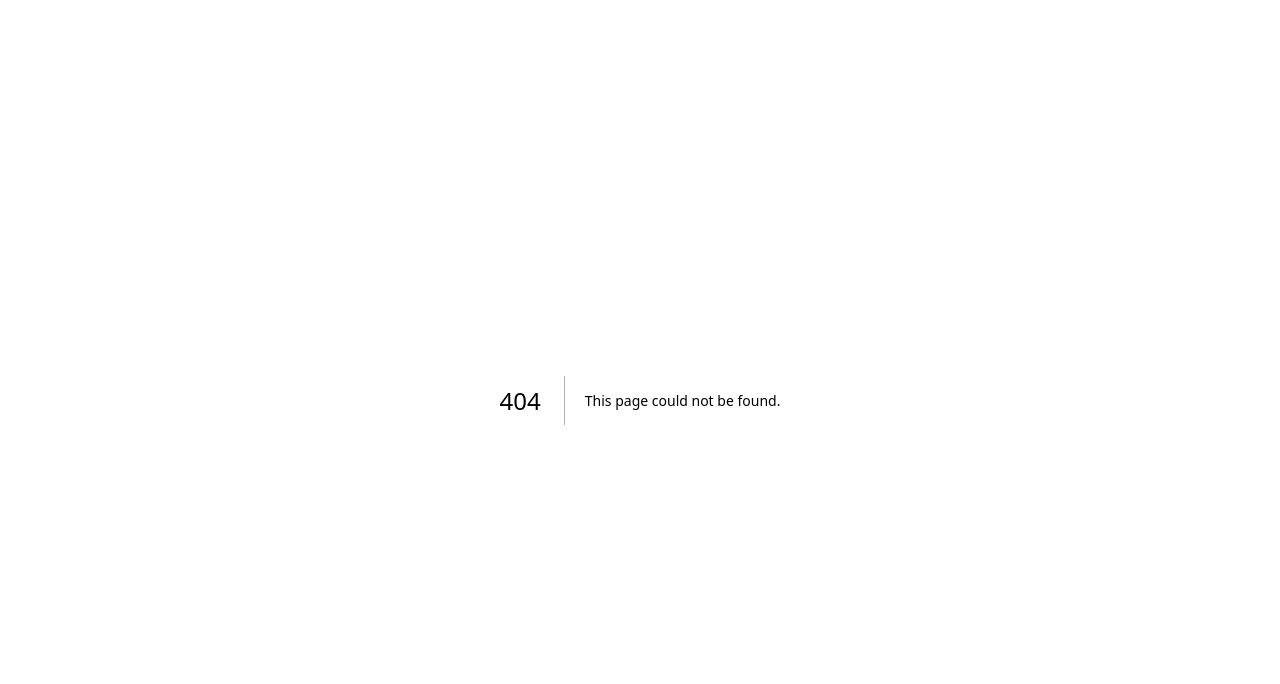
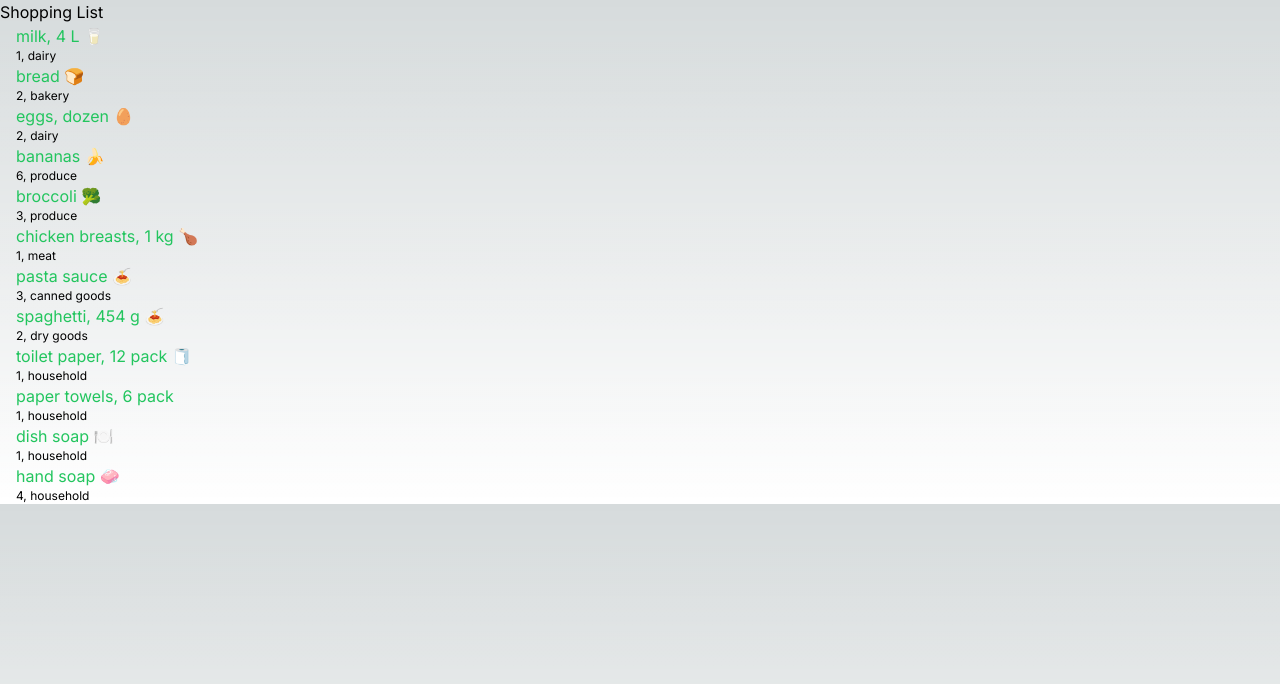
Before and after one commit to Jhmrxclmnt/cprg306-assignments, a Next.js app: page /week-3 in a window 1280 px wide. Before the commit this address had no page. Shown: the top 684 px of the page. Built offline with nearby package versions, Linux system fonts and the light colour scheme.

Commit message:
Week3
Week3-Assisgnment

```diff
--- a/app/layout.js
+++ b/app/layout.js
@@ -4,7 +4,7 @@ import './globals.css'
 const inter = Inter({ subsets: ['latin'] })
 
 export const metadata = {
-  title: 'Create Next App',
+  title: 'Shopping List',
   description: 'Generated by create next app',
 }
 
--- a/app/page.js
+++ b/app/page.js
@@ -1,113 +1,16 @@
-import Image from 'next/image'
-
-export default function Home() {
+import Link from "next/link";
+export default function Header(){
   return (
-    <main className="flex min-h-screen flex-col items-center justify-between p-24">
-      <div className="z-10 max-w-5xl w-full items-center justify-between font-mono text-sm lg:flex">
-        <p className="fixed left-0 top-0 flex w-full justify-center border-b border-gray-300 bg-gradient-to-b from-zinc-200 pb-6 pt-8 backdrop-blur-2xl dark:border-neutral-800 dark:bg-zinc-800/30 dark:from-inherit lg:static lg:w-auto  lg:rounded-xl lg:border lg:bg-gray-200 lg:p-4 lg:dark:bg-zinc-800/30">
-          Get started by editing&nbsp;
-          <code className="font-mono font-bold">app/page.js</code>
-        </p>
-        <div className="fixed bottom-0 left-0 flex h-48 w-full items-end justify-center bg-gradient-to-t from-white via-white dark:from-black dark:via-black lg:static lg:h-auto lg:w-auto lg:bg-none">
-          <a
-            className="pointer-events-none flex place-items-center gap-2 p-8 lg:pointer-events-auto lg:p-0"
-            href="https://vercel.com?utm_source=create-next-app&utm_medium=appdir-template&utm_campaign=create-next-app"
-            target="_blank"
-            rel="noopener noreferrer"
-          >
-            By{' '}
-            <Image
-              src="/vercel.svg"
-              alt="Vercel Logo"
-              className="dark:invert"
-              width={100}
-              height={24}
-              priority
-            />
-          </a>
-        </div>
-      </div>
-
-      <div className="relative flex place-items-center before:absolute before:h-[300px] before:w-[480px] before:-translate-x-1/2 before:rounded-full before:bg-gradient-radial before:from-white before:to-transparent before:blur-2xl before:content-[''] after:absolute after:-z-20 after:h-[180px] after:w-[240px] after:translate-x-1/3 after:bg-gradient-conic after:from-sky-200 after:via-blue-200 after:blur-2xl after:content-[''] before:dark:bg-gradient-to-br before:dark:from-transparent before:dark:to-blue-700 before:dark:opacity-10 after:dark:from-sky-900 after:dark:via-[#0141ff] after:dark:opacity-40 before:lg:h-[360px] z-[-1]">
-        <Image
-          className="relative dark:drop-shadow-[0_0_0.3rem_#ffffff70] dark:invert"
-          src="/next.svg"
-          alt="Next.js Logo"
-          width={180}
-          height={37}
-          priority
-        />
-      </div>
-
-      <div className="mb-32 grid text-center lg:max-w-5xl lg:w-full lg:mb-0 lg:grid-cols-4 lg:text-left">
-        <a
-          href="https://nextjs.org/docs?utm_source=create-next-app&utm_medium=appdir-template&utm_campaign=create-next-app"
-          className="group rounded-lg border border-transparent px-5 py-4 transition-colors hover:border-gray-300 hover:bg-gray-100 hover:dark:border-neutral-700 hover:dark:bg-neutral-800/30"
-          target="_blank"
-          rel="noopener noreferrer"
-        >
-          <h2 className={`mb-3 text-2xl font-semibold`}>
-            Docs{' '}
-            <span className="inline-block transition-transform group-hover:translate-x-1 motion-reduce:transform-none">
-              -&gt;
-            </span>
-          </h2>
-          <p className={`m-0 max-w-[30ch] text-sm opacity-50`}>
-            Find in-depth information about Next.js features and API.
-          </p>
-        </a>
-
-        <a
-          href="https://nextjs.org/learn?utm_source=create-next-app&utm_medium=appdir-template-tw&utm_campaign=create-next-app"
-          className="group rounded-lg border border-transparent px-5 py-4 transition-colors hover:border-gray-300 hover:bg-gray-100 hover:dark:border-neutral-700 hover:dark:bg-neutral-800 hover:dark:bg-opacity-30"
-          target="_blank"
-          rel="noopener noreferrer"
-        >
-          <h2 className={`mb-3 text-2xl font-semibold`}>
-            Learn{' '}
-            <span className="inline-block transition-transform group-hover:translate-x-1 motion-reduce:transform-none">
-              -&gt;
-            </span>
-          </h2>
-          <p className={`m-0 max-w-[30ch] text-sm opacity-50`}>
-            Learn about Next.js in an interactive course with&nbsp;quizzes!
-          </p>
-        </a>
-
-        <a
-          href="https://vercel.com/templates?framework=next.js&utm_source=create-next-app&utm_medium=appdir-template&utm_campaign=create-next-app"
-          className="group rounded-lg border border-transparent px-5 py-4 transition-colors hover:border-gray-300 hover:bg-gray-100 hover:dark:border-neutral-700 hover:dark:bg-neutral-800/30"
-          target="_blank"
-          rel="noopener noreferrer"
-        >
-          <h2 className={`mb-3 text-2xl font-semibold`}>
-            Templates{' '}
-            <span className="inline-block transition-transform group-hover:translate-x-1 motion-reduce:transform-none">
-              -&gt;
-            </span>
-          </h2>
-          <p className={`m-0 max-w-[30ch] text-sm opacity-50`}>
-            Explore starter templates for Next.js.
-          </p>
-        </a>
-
-        <a
-          href="https://vercel.com/new?utm_source=create-next-app&utm_medium=appdir-template&utm_campaign=create-next-app"
-          className="group rounded-lg border border-transparent px-5 py-4 transition-colors hover:border-gray-300 hover:bg-gray-100 hover:dark:border-neutral-700 hover:dark:bg-neutral-800/30"
-          target="_blank"
-          rel="noopener noreferrer"
-        >
-          <h2 className={`mb-3 text-2xl font-semibold`}>
-            Deploy{' '}
-            <span className="inline-block transition-transform group-hover:translate-x-1 motion-reduce:transform-none">
-              -&gt;
-            </span>
-          </h2>
-          <p className={`m-0 max-w-[30ch] text-sm opacity-50`}>
-            Instantly deploy your Next.js site to a shareable URL with Vercel.
-          </p>
-        </a>
-      </div>
+    <main>
+      <h1 className="text-4x1"> CPRG 306: Web Development 2 - Assignments</h1>
+      <ul>
+        <li>
+        <Link href="week-2">Week2</Link>
+        </li>
+        <li>
+        <Link href="week-3">Week3</Link>
+        </li>
+      </ul>
     </main>
-  )
+  );
 }
--- /dev/null
+++ b/app/week-3/item-list.js
@@ -0,0 +1,164 @@
+import Item from "./item";
+
+export default function ItemList(name, quantity, category) {
+    const item1 = {
+        name: "milk, 4 L 🥛",
+        quantity: 1,
+        category: "dairy",
+      };
+
+      const item2 = {
+        name: "bread 🍞",
+        quantity: 2,
+        category: "bakery",
+      };
+
+      const item3 = {
+        name: "eggs, dozen 🥚",
+        quantity: 2,
+        category: "dairy",
+      };
+
+      const item4 = {
+        name: "bananas 🍌",
+        quantity: 6,
+        category: "produce",
+      };
+
+      const item5 = {
+        name: "broccoli 🥦",
+        quantity: 3,
+        category: "produce",
+      };
+
+      const item6 = {
+        name: "chicken breasts, 1 kg 🍗",
+        quantity: 1,
+        category: "meat",
+      };
+
+      const item7 = {
+        name: "pasta sauce 🍝",
+        quantity: 3,
+        category: "canned goods",
+      };
+
+      const item8 = {
+        name: "spaghetti, 454 g 🍝",
+        quantity: 2,
+        category: "dry goods",
+      };
+
+      const item9 = {
+        name: "toilet paper, 12 pack 🧻",
+        quantity: 1,
+        category: "household",
+      };
+
+      const item10 = {
+        name: "paper towels, 6 pack",
+        quantity: 1,
+        category: "household",
+      };
+
+      const item11 = {
+        name: "dish soap 🍽️",
+        quantity: 1,
+        category: "household",
+      };
+
+      const item12 = {
+        name: "hand soap 🧼",
+        quantity: 4,
+        category: "household",
+      };
+
+    return(
+      <ul>
+      <li>
+        <Item
+          name={item1.name}
+          quantity={item1.quantity}
+          category={item1.category}
+        />
+      </li>
+      <li>
+        <Item
+          name={item2.name}
+          quantity={item2.quantity}
+          category={item2.category}
+        />
+      </li>
+      <li>
+        <Item
+          name={item3.name}
+          quantity={item3.quantity}
+          category={item3.category}
+        />
+      </li>
+      <li>
+        <Item
+          name={item4.name}
+          quantity={item4.quantity}
+          category={item4.category}
+        />
+      </li>
+      <li>
+        <Item
+          name={item5.name}
+          quantity={item5.quantity}
+          category={item5.category}
+        />
+      </li>
+      <li>
+        <Item
+          name={item6.name}
+          quantity={item6.quantity}
+          category={item6.category}
+        />
+      </li>
+      <li>
+        <Item
+          name={item7.name}
+          quantity={item7.quantity}
+          category={item7.category}
+        />
+      </li>
+      <li>
+        <Item
+          name={item8.name}
+          quantity={item8.quantity}
+          category={item8.category}
+        />
+      </li>
+      <li>
+        <Item
+          name={item9.name}
+          quantity={item9.quantity}
+          category={item9.category}
+        />
+      </li>
+      <li>
+        <Item
+          name={item10.name}
+          quantity={item10.quantity}
+          category={item10.category}
+        />
+      </li>
+      <li>
+        <Item
+          name={item11.name}
+          quantity={item11.quantity}
+          category={item11.category}
+        />
+      </li>
+      <li>
+        <Item
+          name={item12.name}
+          quantity={item12.quantity}
+          category={item12.category}
+        />
+      </li>
+    </ul>
+    )
+}
--- /dev/null
+++ b/app/week-3/item.js
@@ -0,0 +1,12 @@
+
+export default function Item(props){
+    return(
+        <div className="ml-4">
+            <h2 className="text-green-500">{props.name}
+            </h2>
+            <p className="text-xs">
+                {props.quantity}, {props.category}
+            </p>
+        </div>
+    )
+}
--- /dev/null
+++ b/app/week-3/page.js
@@ -0,0 +1,9 @@
+import ItemList from "./item-list";
+export default function Page(){
+    return(
+        <main>
+            <h1>Shopping List</h1>
+            <ItemList />
+        </main>
+    )
+}
```
